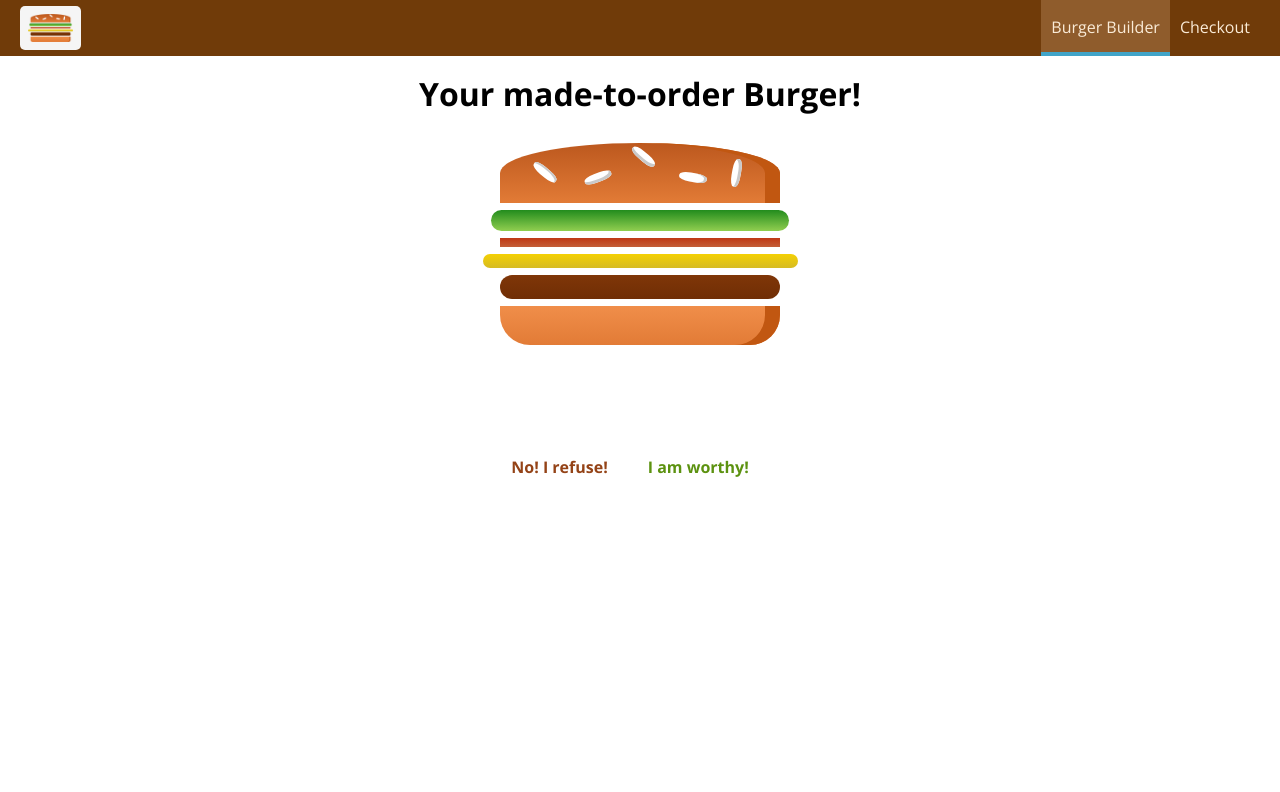
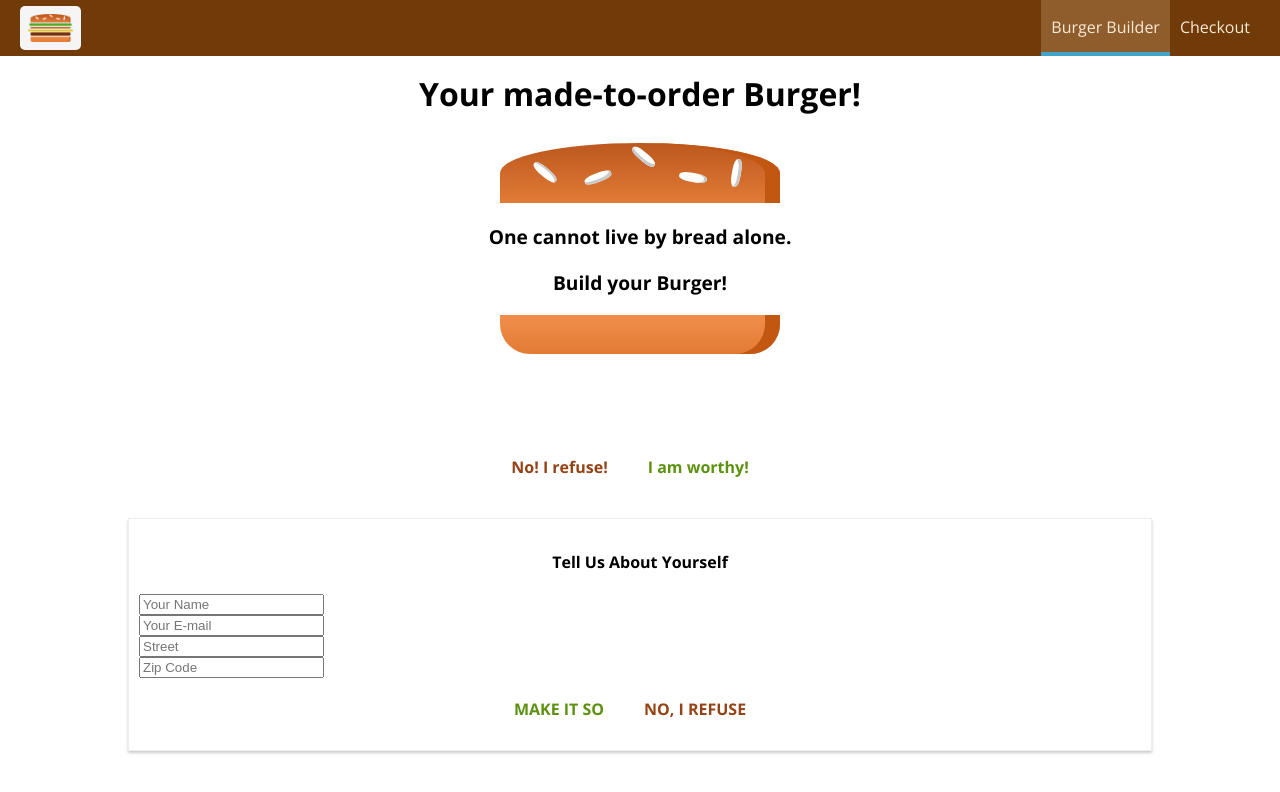
Before and after one commit to DMXMax/burgerBuilder, a React app: page /checkout in a window 1280 px wide. Both pictures are taken after a click on the button "I am worthy!". Shown: the top 792 px of the page. Built offline with nearby package versions, Linux system fonts and the light colour scheme.

Commit message:
Updated ContactData portion of the form

```diff
--- a/src/containers/BurgerBuilder/BurgerBuilder.js
+++ b/src/containers/BurgerBuilder/BurgerBuilder.js
@@ -58,7 +58,7 @@ class BurgerBuilder extends Component {
   };
 
   updatePurchaseState = ingredients => {
-    console.log(ingredients);
+    //console.log(ingredients);
     /*const sum = Object.keys(ingredients)
       .map(key => {
         return ingredients[key];
@@ -76,7 +76,7 @@ class BurgerBuilder extends Component {
         price: summary["price"]+(INGREDIENT_PRICES[it[0]]*it[1])}
       }, result);
 
-    console.log("MAP ", summary);
+//    console.log("MAP ", summary);
     this.setState({ purchasable: summary["count"] > 0, totalPrice:summary["price"] });
   };
 
@@ -139,6 +139,7 @@ class BurgerBuilder extends Component {
           encodeURIComponent(this.state.ingredients[i])
       );
     }
+    queryParams.push('price='+this.state.totalPrice);
     this.props.history.push({
       pathname: "/checkout",
       search: '?'+queryParams.join('&'),
--- a/src/containers/Checkout/Checkout.js
+++ b/src/containers/Checkout/Checkout.js
@@ -1,15 +1,29 @@
 import React, { Component } from "react";
 import CheckoutSummary from "../../components/Order/CheckoutSummary/CheckoutSummary";
+import ContactData from './ContactData/ContactData';
+import { Route } from 'react-router-dom';
+
 
 class Checkout extends Component {
   state = {
-    ingredients: {
-      salad: 1,
-      bacon: 1,
-      cheese: 1,
-      meat: 1
+    ingredients: null,
+    price:0,
+  };
+
+  componentWillMount(){
+    const query = new URLSearchParams(this.props.location.search);
+    const ingredients = {};
+    let price=0;
+    for(let param of query.entries())
+    {
+      if(param[0] === "price")
+        price = parseFloat(param[1])
+      else
+        ingredients[param[0]]= parseInt(param[1],10);
     }
-  };
+    this.setState({ingredients,
+        price});
+  }
 
   checkoutCancelledHandler = () => {
     this.props.history.goBack();
@@ -27,6 +41,9 @@ class Checkout extends Component {
           checkoutCancelled={this.checkoutCancelledHandler}
           checkoutContinued={this.checkoutContinuedHandler }
         />
+      <Route path={this.props.match.path+'/contact-data'}
+      render={()=>(<ContactData ingredients={this.state.ingredients} price={this.state.price}/>)}
+      />
       </div>
     );
   }
--- /dev/null
+++ b/src/containers/Checkout/ContactData/ContactData.css
@@ -0,0 +1,20 @@
+.ContactData {
+  margin: 20px auto;
+  width: 80%;
+  text-align: center;
+  box-shadow: 0 2px 3px #ccc;
+  border: 1px solid #eee;
+  padding: 10px;
+  box-sizing : border-box;
+
+
+
+}
+
+.Input{
+  display:block;
+}
+
+@media (min-width: 600px){
+  width: 500px;
+}
--- /dev/null
+++ b/src/containers/Checkout/ContactData/ContactData.js
@@ -0,0 +1,68 @@
+import React, { Component } from 'react';
+import Button from '../../../components/UI/Button/Button.js';
+import classes from  './ContactData.css';
+import axios from '../../../axios-orders';
+import Spinner from '../../../components/UI/Spinner/Spinner';
+
+class ContactData extends Component{
+  state={
+    name : '',
+    email : '',
+    address: {
+      street: '',
+      postalCode: ''
+    },
+    loading:false,
+  };
+
+  orderHandler = (event) =>{
+    event.preventDefault();
+    this.setState({loading:true});
+      const data = {
+        ingredients: this.props.ingredients,
+        price: this.props.price,
+        customer: {
+          name: 'Mr. G',
+          address: {
+            street: 'Quaint For Mobile App',
+            city: 'Whocares',
+            zip: '92122'
+          },
+          email: 'Test@whodunit.com',
+        },
+        storeid: 87121,
+      }
+       axios.post('/orders.json',data)
+        .then(response => console.log(response))
+        .catch(error=> console.log("Error: ", error))
+        .finally(()=>this.setState({loading:false}));
+
+  }
+
+  render(){
+    let form  = (null);
+
+    if(this.state.loading === true)
+      form = <Spinner/>
+    else
+      form = (
+        <form>
+        <input className={classes.Input} type='text' name='name' placeholder='Your Name' />
+        <input className={classes.Input} type='text' name='email' placeholder='Your E-mail' />
+        <input className={classes.Input} type='text' name='street' placeholder='Street' />
+        <input className={classes.Input} type='text' name='postalCode' placeholder='Zip Code' />
+        <Button clicked={this.orderHandler} btnType="Success">MAKE IT SO</Button>
+        <Button btnType="Danger">NO, I REFUSE</Button>
+      </form>
+      );
+    return (
+      <div className={classes.ContactData}>
+        <h4>Tell Us About Yourself </h4>
+      {form}
+      </div>
+    );
+  }
+
+}
+
+export default ContactData;
```
